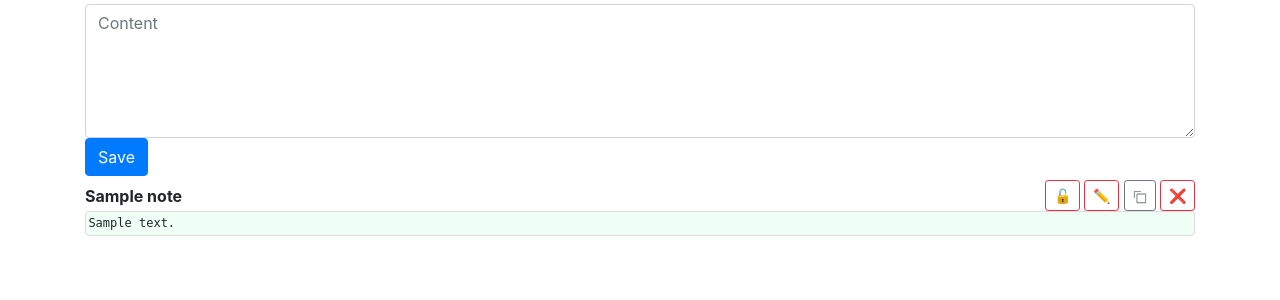
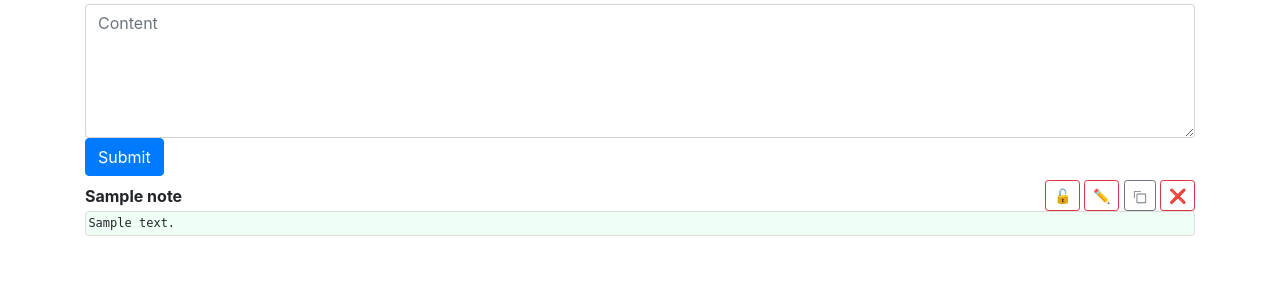
Before and after one commit to hnfong/e14, a Django app: page /note/ in a window 1280 px wide. Shown: the top 300 px of the page. Run offline with Django 4.2, Linux system fonts and the light colour scheme; tables that the repository leaves empty hold one stand-in row (values such as "Sample post"); parts of the project's set-up code (start-up, migrations or seed data) failed here and were passed over.

Commit message:
Minor UI tweak

```diff
--- a/note/templates/note/note_list.html
+++ b/note/templates/note/note_list.html
@@ -46,7 +46,7 @@
    <form method="post" action="{% url 'note:create_note' %}">{% csrf_token %}
     {% if user.is_staff %}<input type="text" name="title" class="form-control" placeholder="Title">{% endif %}
     <textarea name="content" class="form-control" placeholder="Content" rows="5" required></textarea>
-    <button type="submit" class="btn btn-primary">Save</button>
+    <button type="submit" class="btn btn-primary">Submit</button>
    </form>
   </div>
 
```
